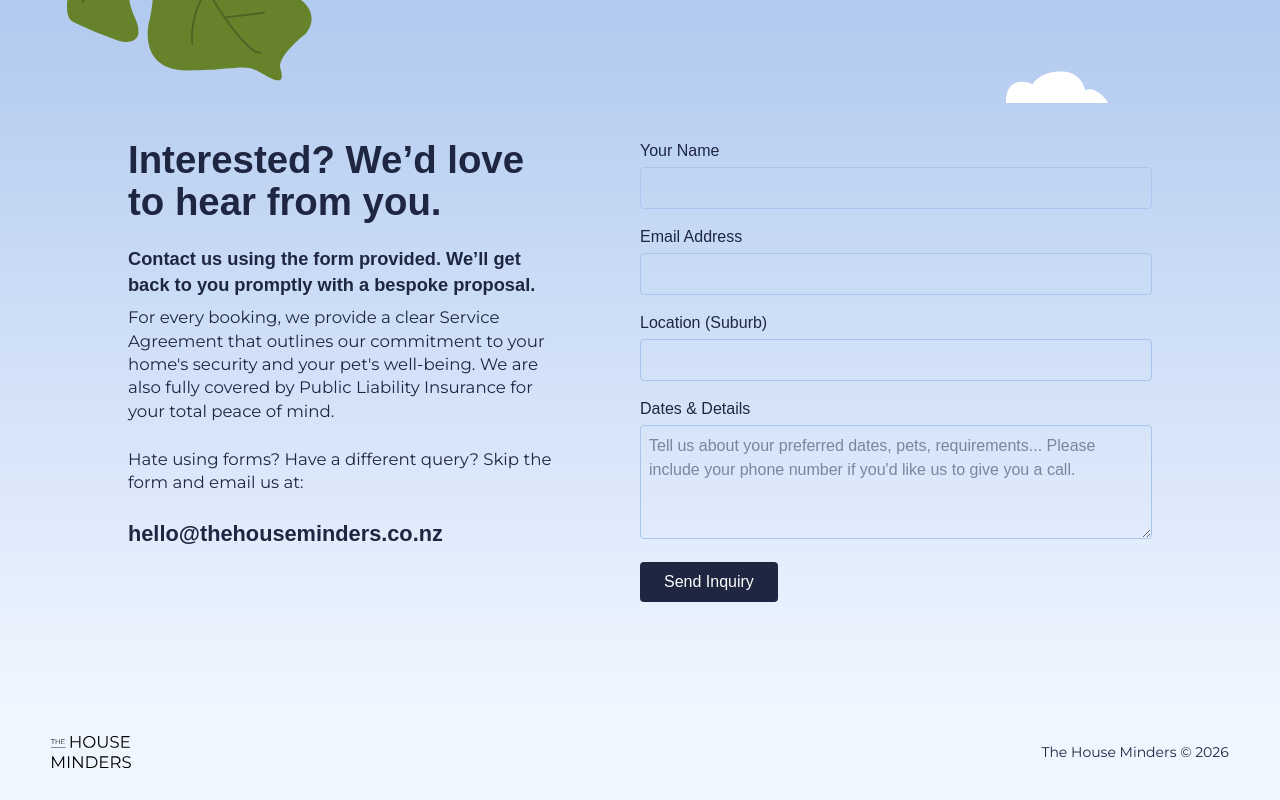
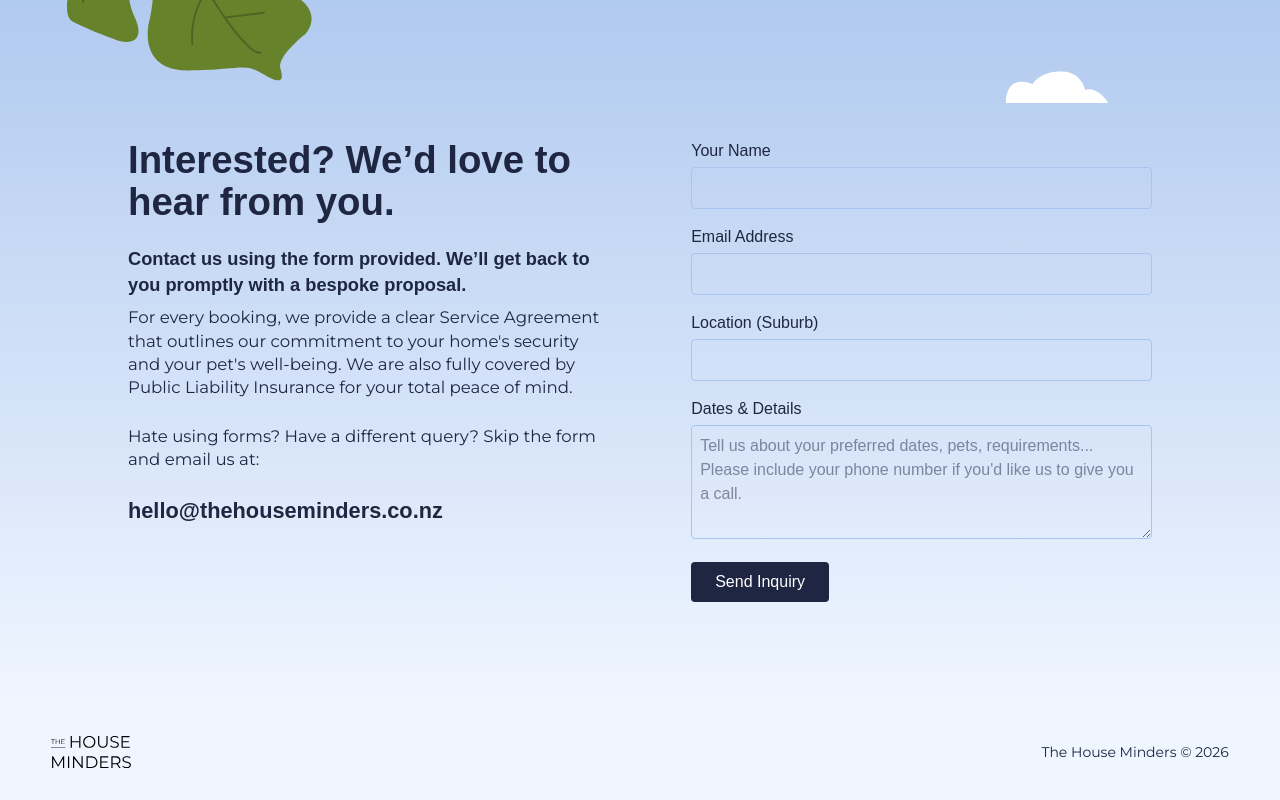
Before and after one commit to jennifer-harper/thehouseminders, a website: page index.html in a window 1280 px wide. Shown: the part 4768-5568 px from the top of the page. Drawn offline with nearby package versions, Linux system fonts and the light colour scheme; a web font is replaced by a local one.

Commit message:
tidy up text

```diff
--- a/index.html
+++ b/index.html
@@ -587,8 +587,8 @@
           <div class="w-full text-balance lg:text-center"></div>
 
           <div class="flex flex-col lg:flex-row w-full md:px-[6vw]">
-            <div class="w-full lg:w-[50%] py-[3em] lg:py-0 lg:pe-[6vw] flex flex-col">
-              <h2 class="mb-[.6em] text-balance">Interested? We’d love to hear from you.</h2>
+            <div class="w-full lg:w-[55%] py-[3em] lg:py-0 lg:pe-[6vw] flex flex-col">
+              <h2 class="mb-[.6em] text-pretty">Interested? We’d love to hear from you.</h2>
               <h3 class="mb-[.5em] bigger text-pretty"><b> Contact us using the form provided. We’ll get back to you promptly with a bespoke proposal.</b></h3>
               <p class="mb-[1.5em]">For every booking, we provide a clear Service Agreement that outlines our commitment to your home's security and your pet's well-being. We are also fully covered by Public Liability Insurance for your total peace of mind.</p>
               <p class="mb-[1.5em]">Hate using forms? Have a different query? Skip the form and email us at:</p>
@@ -597,7 +597,7 @@
               </h3>
             </div>
 
-            <div class="z-100 w-full lg:w-[50%] flex flex-col justify-end">
+            <div class="z-100 w-full lg:w-[45%] flex flex-col justify-end">
               <form action="https://formspree.io/f/xojngeln" method="POST" class="" id="house-minder-form">
                 <input type="hidden" name="_subject" id="email-subject" value="New Inquiry" />
                 <div class="pb-[1em]">
```
Also changed, not shown: src/output.css.
